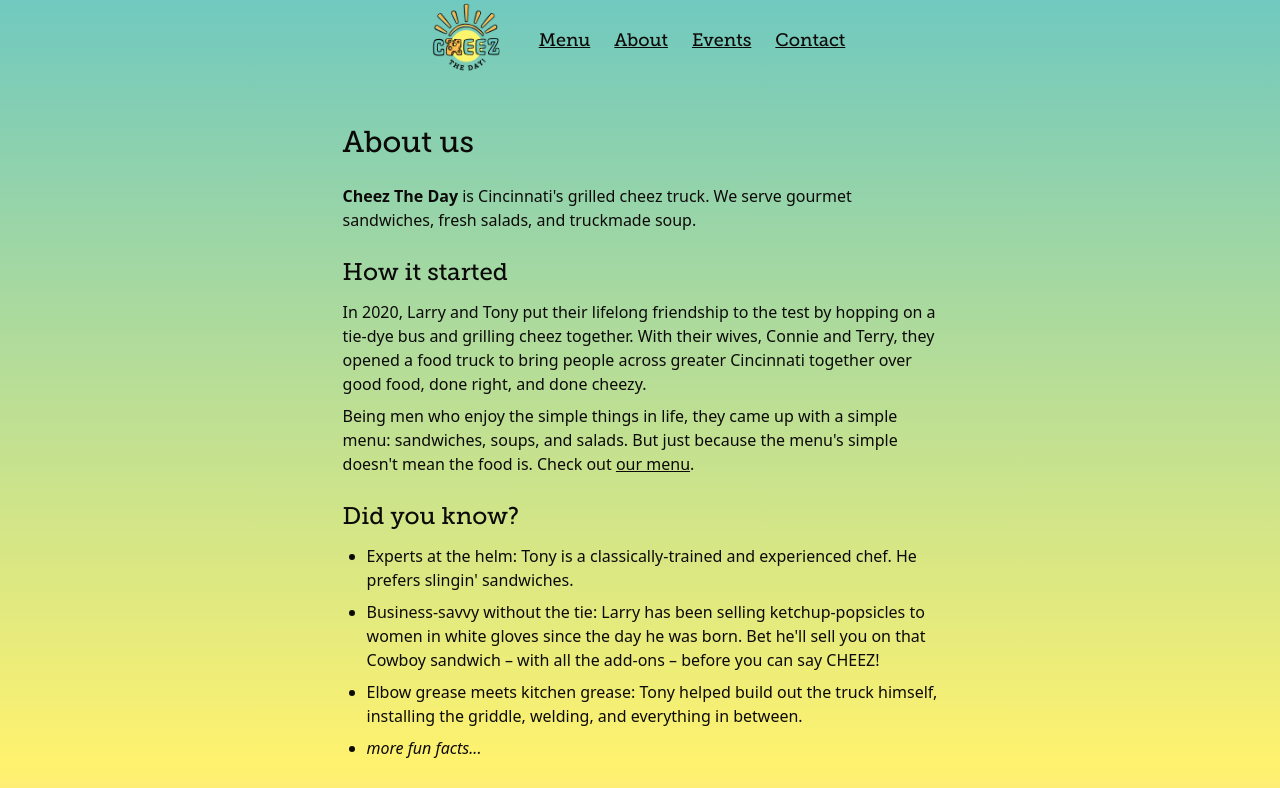
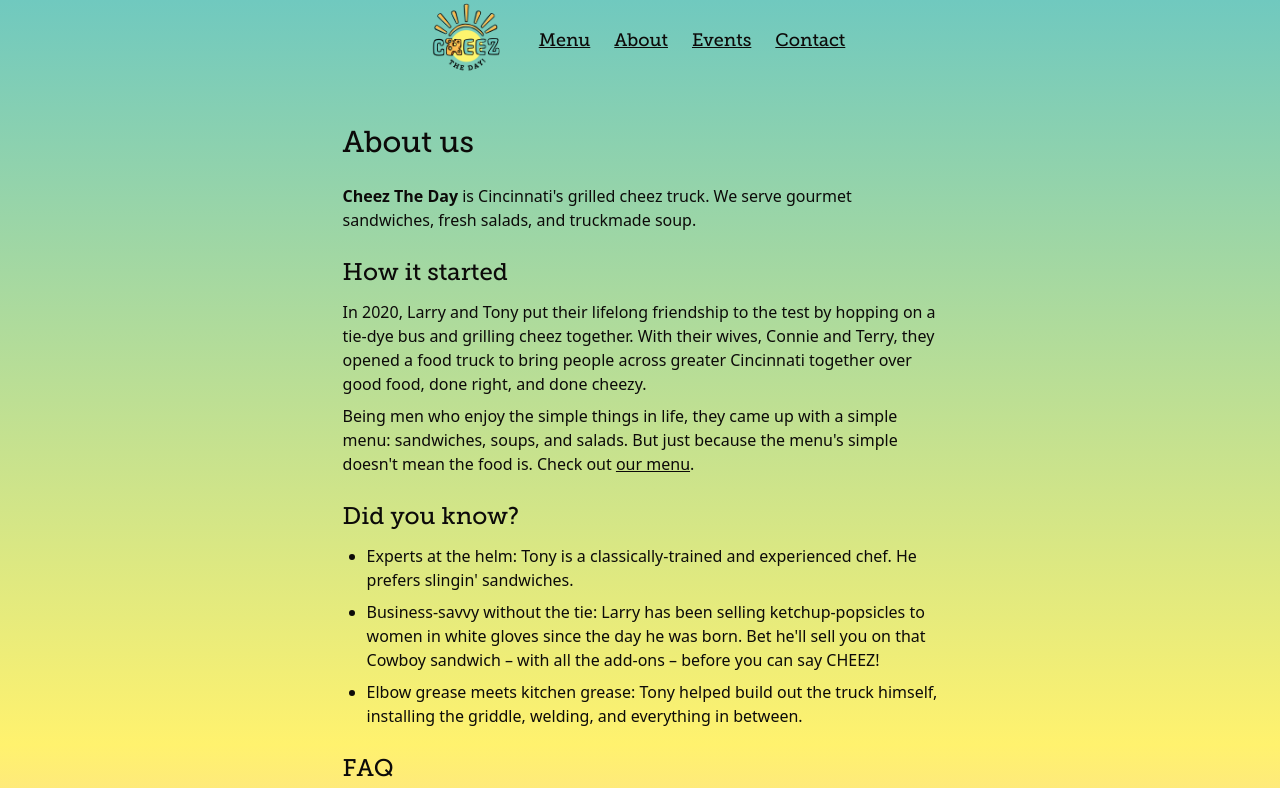
Before and after one commit to ryangclark/cheeztheday.com, a SvelteKit app: page /about in a window 1280 px wide. Shown: the top 788 px of the page. Built offline with nearby package versions, Linux system fonts and the light colour scheme.

Commit message:
Removes filler text

```diff
--- a/src/routes/(has-nav)/about/+page.svelte
+++ b/src/routes/(has-nav)/about/+page.svelte
@@ -38,13 +38,13 @@
 	<li class="mb-2 ml-6">
 		Business-savvy without the tie: Larry has been selling ketchup-popsicles to
 		women in white gloves since the day he was born. Bet he'll sell you on that
-		Cowboy sandwich &ndash; with all the add-ons &ndash; before you can say CHEEZ!
+		Cowboy sandwich &ndash; with all the add-ons &ndash; before you can say
+		CHEEZ!
 	</li>
 	<li class="mb-2 ml-6">
 		Elbow grease meets kitchen grease: Tony helped build out the truck himself,
 		installing the griddle, welding, and everything in between.
 	</li>
-	<li class="mb-2 ml-6 italic">more fun facts...</li>
 </ul>
 
 <h2 class="mb-3 mt-6 font-museo text-2xl">FAQ</h2>
```
